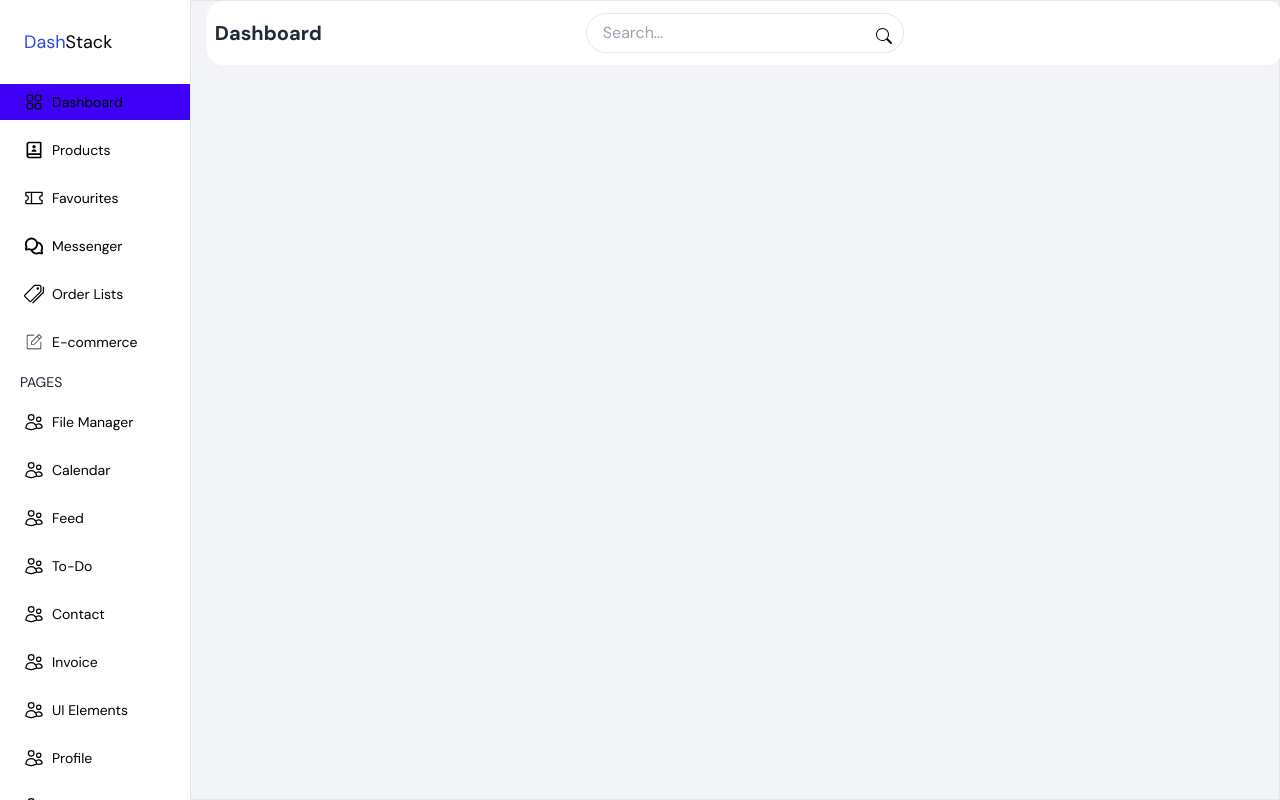
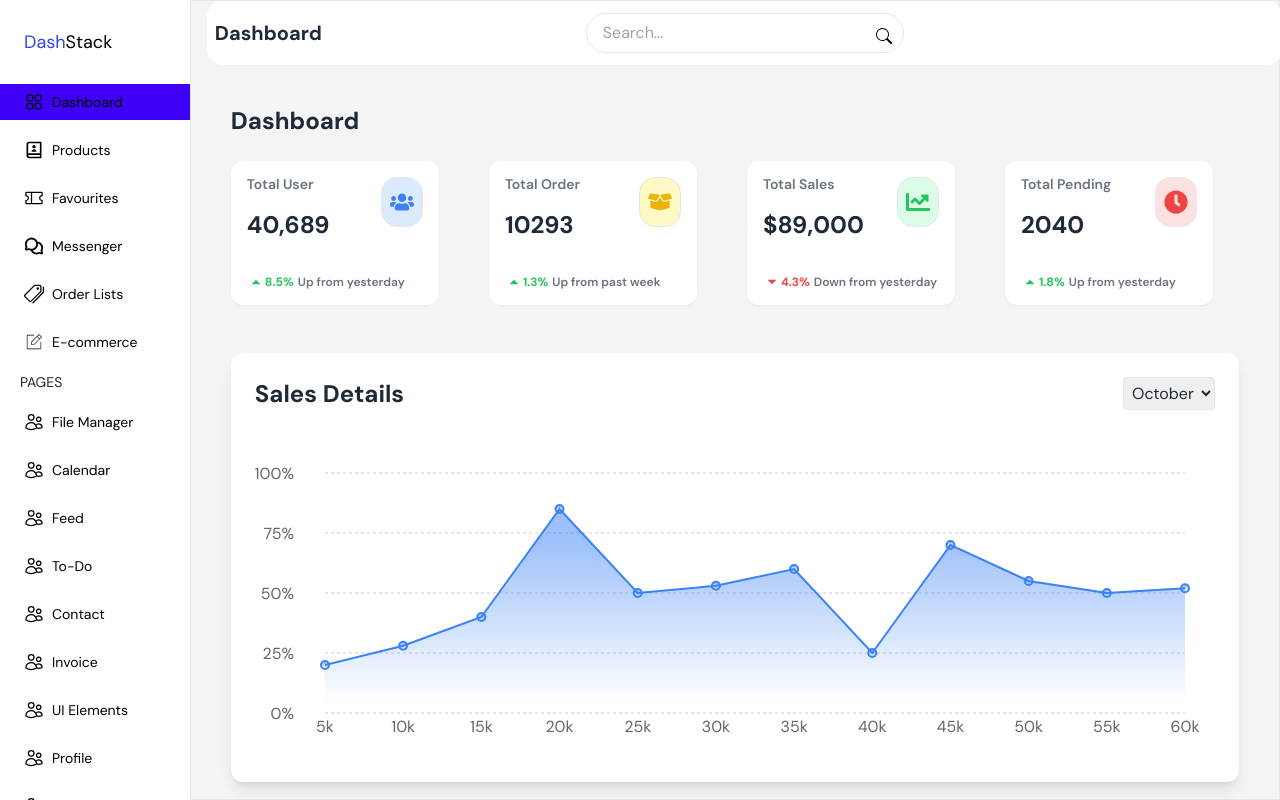
Before and after one commit to ethnh/z8-project, a React (Vite) app: page /dashboard/dashboardHome in a window 1280 px wide. Built offline with nearby package versions, Linux system fonts and the light colour scheme; no server answers.

Commit message:
add card and sales design

```diff
--- /dev/null
+++ b/src/Component/Card/Card.jsx
@@ -0,0 +1,33 @@
+import { IoMdArrowDropup, IoMdArrowDropdown } from 'react-icons/io';
+
+const Card = ({ title, value, change, changeType, icon: Icon, iconBgColor, iconColor }) => {
+  const isIncrease = changeType === 'increase';
+  const [changeValue, ...changePeriod] = change.split(' ');
+
+  return (
+    <div className="bg-white p-4 rounded-xl shadow-sm w-52 h-36 ">
+      <div className="flex justify-between items-center  ">
+<div className='mt-[-36px]'>
+<h4 className="text-gray-500  font-semibold text-sm  ">{title}</h4>
+</div>
+        <div className={`p-2 py-3 rounded-2xl border ${iconBgColor}`}>
+          <Icon className={`text-2xl ${iconColor}`} />
+        </div>
+      </div>
+      <p className="text-2xl font-bold mb-4 mt-[-18px]">{value}</p>
+      <div className="flex items-center text-xs mt-8">
+        {isIncrease ? (
+          <IoMdArrowDropup className="text-green-500 text-lg" />
+        ) : (
+          <IoMdArrowDropdown className="text-red-500 text-lg" />
+        )}
+        <span className={isIncrease ? 'text-green-500  font-bold' : 'text-red-500  font-bold'}>
+          {changeValue}
+        </span>
+        <span className="text-gray-500 ml-1  font-semibold">{changePeriod.join(' ')}</span>
+      </div>
+    </div>
+  );
+};
+
+export default Card;
--- /dev/null
+++ b/src/Component/Sales/Sales.jsx
@@ -0,0 +1,82 @@
+import React from 'react';
+import { AreaChart, Area, XAxis, YAxis, CartesianGrid, Tooltip, ResponsiveContainer } from 'recharts';
+
+const data = [
+  { name: '5k', value: 20 },
+  { name: '10k', value: 28 },
+  { name: '15k', value: 40 },
+  { name: '20k', value: 85 },
+  { name: '25k', value: 50 },
+  { name: '30k', value: 53 },
+  { name: '35k', value: 60 },
+  { name: '40k', value: 25 },
+  { name: '45k', value: 70 },
+  { name: '50k', value: 55 },
+  { name: '55k', value: 50 },
+  { name: '60k', value: 52 },
+];
+
+const CustomTooltip = ({ active, payload }) => {
+  if (active && payload && payload.length) {
+    return (
+      <div className="bg-white p-2 border border-gray-300 rounded shadow">
+        <p className="text-blue-600 font-bold">{`${payload[0].value.toFixed(2)}%`}</p>
+      </div>
+    );
+  }
+  return null;
+};
+
+const SalesDetails = () => {
+  return (
+    <div className="bg-white p-6 rounded-xl shadow-lg">
+      <div className="flex justify-between items-center mb-12">
+        <h2 className="text-2xl font-bold">Sales Details</h2>
+        <select className="border rounded p-1">
+          <option>October</option>
+        </select>
+      </div>
+      <div className='' style={{ width: '100%', height: 300 }}>
+        <ResponsiveContainer>
+          <AreaChart data={data} margin={{ top: 15, right: 30, left: 10, bottom: 15 }}>
+            <defs>
+              <linearGradient id="colorValue" x1="0" y1="0" x2="0" y2="1">
+                <stop offset="15%" stopColor="#3b82f6" stopOpacity={0.5} />
+                <stop offset="95%" stopColor="#3b82f6" stopOpacity={0} />
+              </linearGradient>
+            </defs>
+            <CartesianGrid strokeDasharray="3 3" vertical={false} />
+            <XAxis
+              dataKey="name"
+              axisLine={false}
+              tickLine={false}
+              padding={{ left: 0, right: 0 }} // Adjusted padding for X-axis
+            />
+            <YAxis
+              axisLine={false}
+              tickLine={false}
+              tickFormatter={(value) => `${value}%`}
+              domain={[0, 100]}
+              padding={{ top: 0, bottom: 0 }} // Adjusted padding for Y-axis
+              tick={{ className: 'text-xs font-bold text-gray-700 ' }}
+              tickMargin={25} // Adds a gap between Y-axis labels and grid lines
+            />
+            <Tooltip content={<CustomTooltip />} />
+            <Area
+              type="linear"
+              dataKey="value"
+              stroke="#3b82f6"
+              strokeWidth={2}
+              fillOpacity={1}
+              fill="url(#colorValue)"
+              dot={{ r: 4 }}
+              activeDot={{ r: 8 }}
+            />
+          </AreaChart>
+        </ResponsiveContainer>
+      </div>
+    </div>
+  );
+};
+
+export default SalesDetails;
--- a/src/Dashboard/Dashboard.jsx
+++ b/src/Dashboard/Dashboard.jsx
@@ -251,9 +251,13 @@ const Dashboard = () => {
                 </div>
             </div>
             {/* dahsboard content */}
+
+
             <div className="w-full h-screen overflow-y-scroll bg-[#f3f4f7] border px-4">
                 <DashNav></DashNav>
                 <div className="mt-20">
+
+
                     <Outlet></Outlet>
                 </div>
             </div>
--- a/src/Pages/DashboardHome/DashboardHome.jsx
+++ b/src/Pages/DashboardHome/DashboardHome.jsx
@@ -1,11 +1,55 @@
 
+import { FaUsers, FaBoxOpen, FaChartLine, FaClock } from 'react-icons/fa';
+import Card from '../../Component/Card/Card';
+import SalesDetails from '../../Component/Sales/Sales';
 
 const DashboardHome = () => {
-    return (
-        <div>
-
-        </div>
-    );
+  return (
+    <div className="bg-gray-100 p-6">
+      <h1 className="text-2xl font-bold mb-6">Dashboard</h1>
+      <div className="grid grid-cols-1 sm:grid-cols-2 lg:grid-cols-4 gap-6">
+        <Card
+          title="Total User"
+          value="40,689"
+          change="8.5% Up from yesterday"
+          changeType="increase"
+          icon={FaUsers}
+          iconBgColor="bg-blue-100"
+          iconColor="text-blue-500"
+        />
+        <Card
+          title="Total Order"
+          value="10293"
+          change="1.3% Up from past week"
+          changeType="increase"
+          icon={FaBoxOpen}
+          iconBgColor="bg-yellow-100"
+          iconColor="text-yellow-500"
+        />
+        <Card
+          title="Total Sales"
+          value="$89,000"
+          change="4.3% Down from yesterday"
+          changeType="decrease"
+          icon={FaChartLine}
+          iconBgColor="bg-green-100"
+          iconColor="text-green-500"
+        />
+        <Card
+          title="Total Pending"
+          value="2040"
+          change="1.8% Up from yesterday"
+          changeType="increase"
+          icon={FaClock}
+          iconBgColor="bg-red-100"
+          iconColor="text-red-500"
+        />
+      </div>
+    <div className='mt-12'>
+        <SalesDetails></SalesDetails>
+    </div>
+    </div>
+  );
 };
 
 export default DashboardHome;
```
